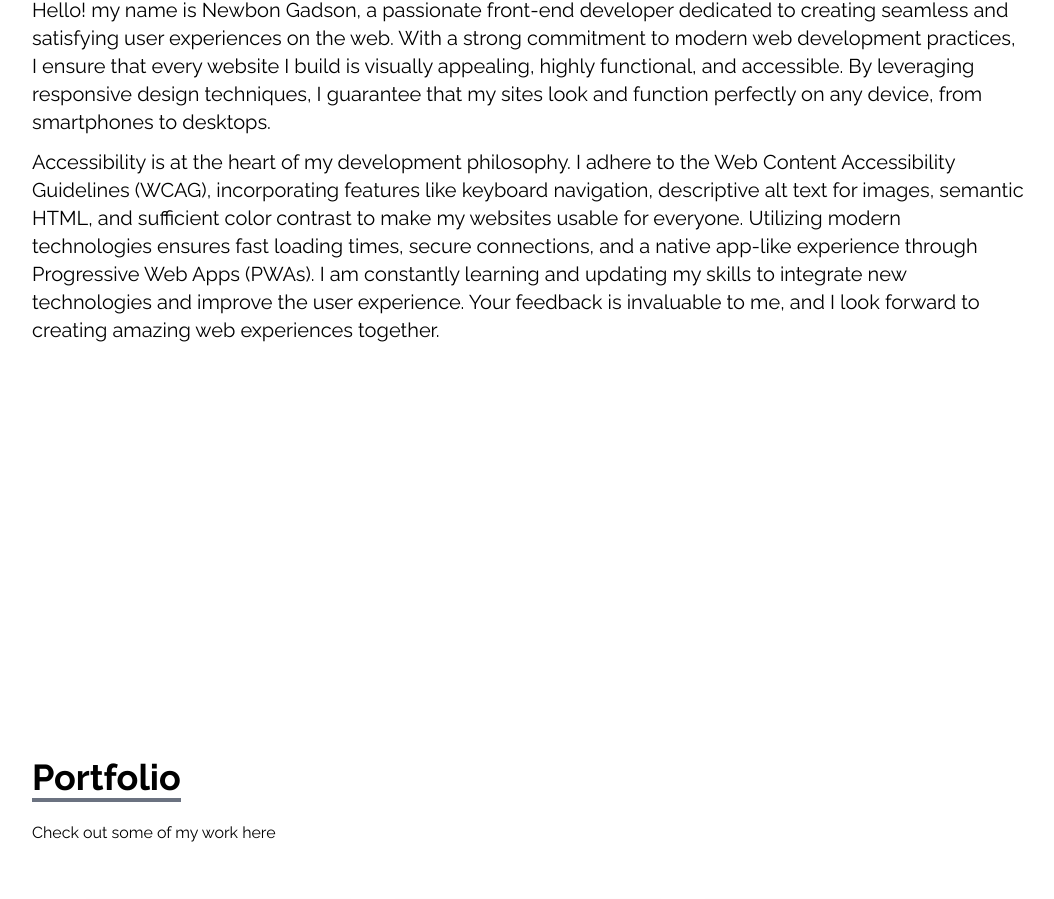
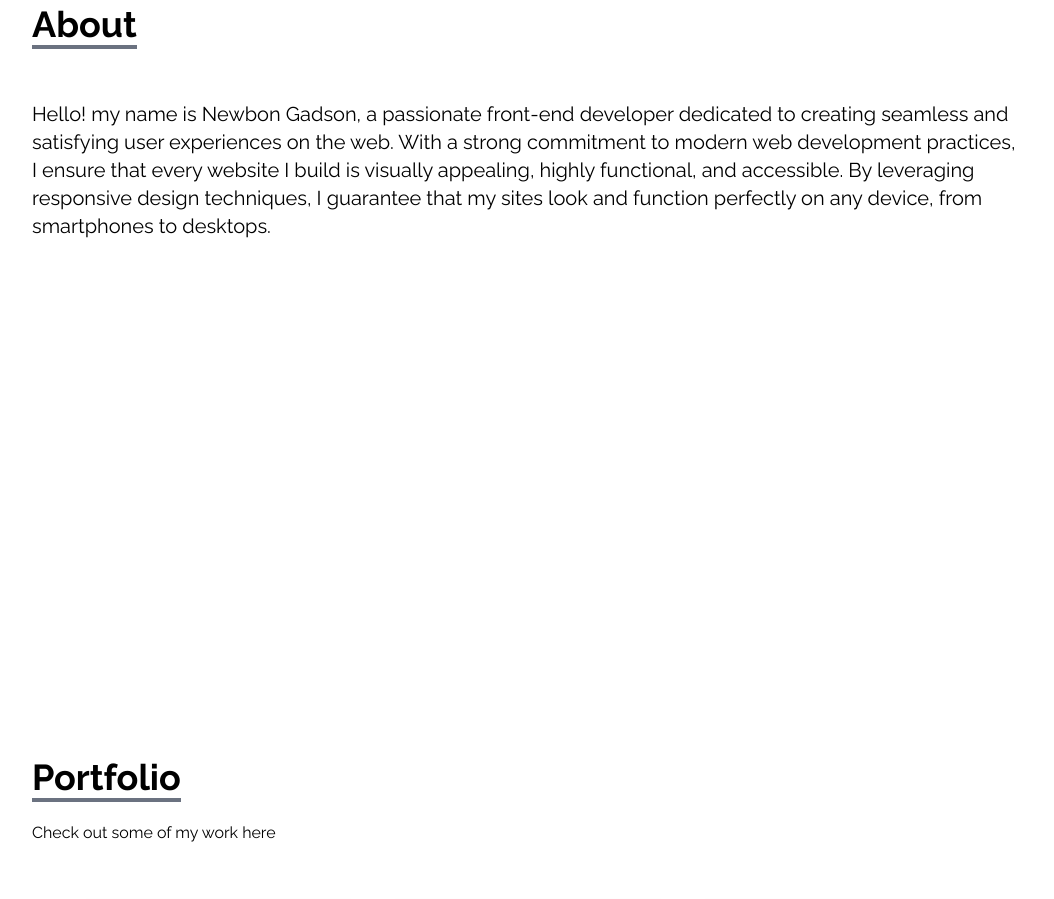
Before and after one commit to slimsting/portfolio, a React (Vite) app: page / in a window 1280 px wide. Shown: the part 1026-1925 px from the top of the page, without its empty margins (112-1166 px from the left). Built offline with nearby package versions, Linux system fonts and the light colour scheme.

Commit message:
about updated

```diff
--- a/src/components/About.jsx
+++ b/src/components/About.jsx
@@ -19,7 +19,7 @@
           techniques, I guarantee that my sites look and function perfectly on
           any device, from smartphones to desktops.
         </p>
-        <p className=" text-xl mt-3 ">
+        {/* <p className=" text-xl mt-3 ">
           Accessibility is at the heart of my development philosophy. I adhere
           to the Web Content Accessibility Guidelines (WCAG), incorporating
           features like keyboard navigation, descriptive alt text for images,
@@ -30,7 +30,7 @@
           updating my skills to integrate new technologies and improve the user
           experience. Your feedback is invaluable to me, and I look forward to
           creating amazing web experiences together.
-        </p>
+        </p> */}
 
         <br />
 
```
